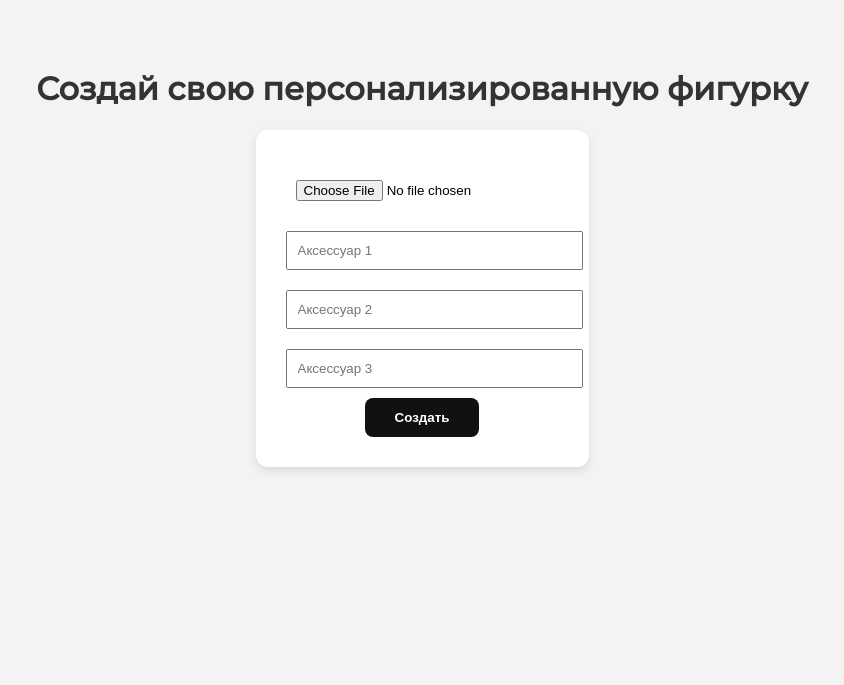
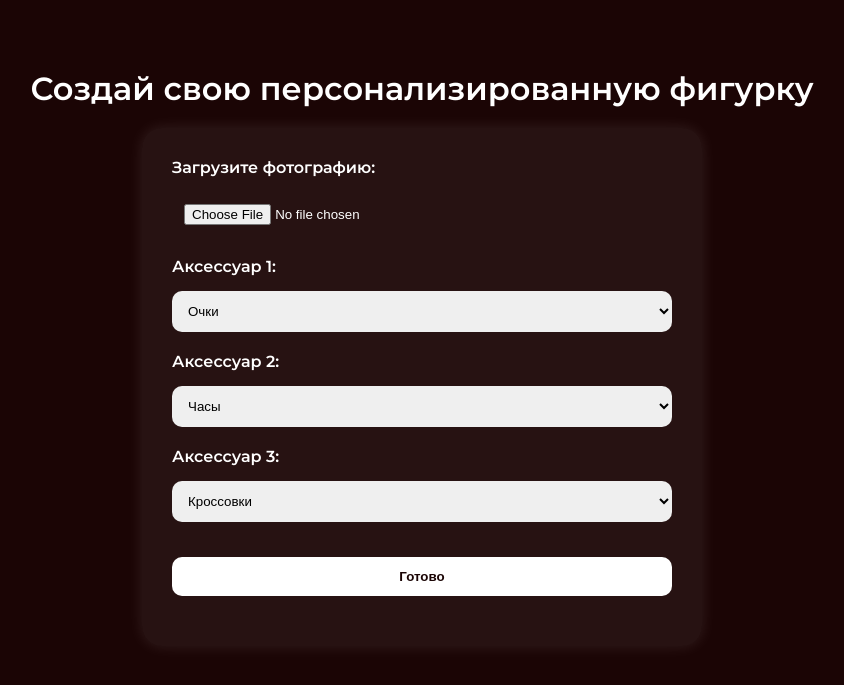
Before and after one commit to sneekers707/-figurine-server, a Flask app: page / in a window 1280 px wide. Shown: the top 685 px of the page, without its empty margins (218-1062 px from the left). Run offline with Flask 3, Linux system fonts and the light colour scheme.

Commit message:
Update index.html

```diff
--- a/templates/index.html
+++ b/templates/index.html
@@ -2,52 +2,77 @@
 <html lang="ru">
 <head>
     <meta charset="UTF-8">
-    <title>Создание фигурки</title>
-    <link href="https://fonts.googleapis.com/css2?family=Montserrat:wght@500&display=swap" rel="stylesheet">
+    <title>Создание арт-объекта</title>
+    <link href="https://fonts.googleapis.com/css2?family=Montserrat:wght@600&display=swap" rel="stylesheet">
     <style>
         body {
             font-family: 'Montserrat', sans-serif;
-            background-color: #f3f3f3;
+            background: #1b0505;
+            color: #fff;
+            display: flex;
+            flex-direction: column;
+            align-items: center;
             padding: 40px;
-            text-align: center;
         }
         h1 {
-            color: #333;
+            color: #fff;
+            margin-bottom: 20px;
         }
         form {
-            background: white;
+            background: rgba(255, 255, 255, 0.05);
             padding: 30px;
-            border-radius: 12px;
-            display: inline-block;
-            box-shadow: 0 4px 10px rgba(0,0,0,0.1);
+            border-radius: 20px;
+            box-shadow: 0 0 15px rgba(255, 255, 255, 0.1);
+            width: 100%;
+            max-width: 500px;
         }
-        input[type="file"], input[type="text"] {
-            margin: 10px 0;
+        input[type="file"], select, button {
             width: 100%;
-            padding: 10px;
+            padding: 12px;
+            margin-top: 15px;
+            margin-bottom: 20px;
+            border: none;
+            border-radius: 10px;
         }
         button {
-            padding: 12px 30px;
+            background-color: #fff;
+            color: #1b0505;
             font-weight: bold;
-            background-color: #111;
-            color: white;
-            border: none;
-            border-radius: 8px;
             cursor: pointer;
         }
         button:hover {
-            background-color: #333;
+            background-color: #e6e6e6;
         }
     </style>
 </head>
 <body>
     <h1>Создай свою персонализированную фигурку</h1>
-    <form method="POST" enctype="multipart/form-data">
-        <input type="file" name="photo" required><br>
-        <input type="text" name="accessory1" placeholder="Аксессуар 1" required><br>
-        <input type="text" name="accessory2" placeholder="Аксессуар 2" required><br>
-        <input type="text" name="accessory3" placeholder="Аксессуар 3" required><br>
-        <button type="submit">Создать</button>
+    <form action="/generate" method="post" enctype="multipart/form-data">
+        <label>Загрузите фотографию:</label>
+        <input type="file" name="photo" required>
+
+        <label>Аксессуар 1:</label>
+        <select name="accessory1">
+            <option value="Очки">Очки</option>
+            <option value="Сумка">Сумка</option>
+            <option value="Кепка">Кепка</option>
+        </select>
+
+        <label>Аксессуар 2:</label>
+        <select name="accessory2">
+            <option value="Часы">Часы</option>
+            <option value="Пояс">Пояс</option>
+            <option value="Шарф">Шарф</option>
+        </select>
+
+        <label>Аксессуар 3:</label>
+        <select name="accessory3">
+            <option value="Кроссовки">Кроссовки</option>
+            <option value="Браслет">Браслет</option>
+            <option value="Наушники">Наушники</option>
+        </select>
+
+        <button type="submit">Готово</button>
     </form>
 </body>
 </html>
```
